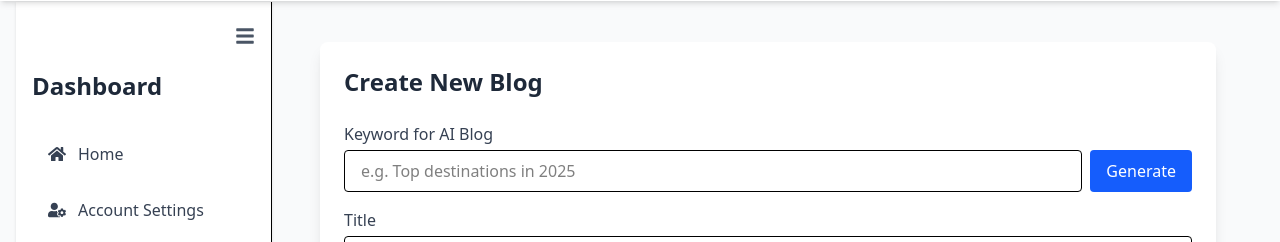
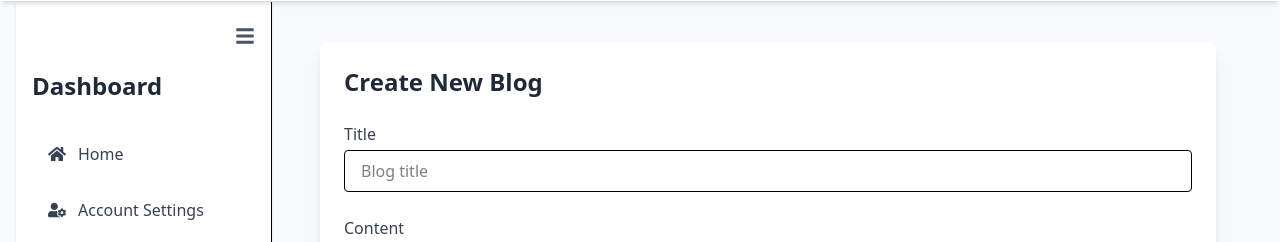
Before and after one commit to Isrargojali/8bloggen, a React (Vite) app in the folder client/: page /dashboard/blogs/create in a window 1280 px wide. Shown: the part 78-320 px from the top of the page. Built offline with nearby package versions, Linux system fonts and the light colour scheme; no server answers.

Commit message:
Remove AI text generation, keep only AI image generation
Co-authored-by: factory-droid[bot] <138933559+factory-droid[bot]@users.noreply.github.com>

```diff
--- a/client/src/pages/CreateBlog.jsx
+++ b/client/src/pages/CreateBlog.jsx
@@ -88,12 +88,10 @@ const MenuBar = ({ editor }) => {
 };
 
 const CreateBlog = () => {
-  const [keyword, setKeyword] = useState("");
   const [title, setTitle] = useState("");
   const [tags, setTags] = useState("");
   const [image, setImage] = useState(null);
   const [preview, setPreview] = useState(null);
-  const [loading, setLoading] = useState(false);
   const [imageLoading, setImageLoading] = useState(false);
 
   const editor = useEditor({
@@ -110,21 +108,6 @@ const CreateBlog = () => {
     content: "",
   });
 
-  const handleGenerate = async () => {
-    if (!keyword.trim()) return;
-
-    setLoading(true);
-    try {
-      const res = await axios.post("/api/generate-blog", { keyword });
-      editor.commands.setContent(res.data.blog);
-      setTitle(keyword);
-    } catch (err) {
-      console.error("Error generating blog:", err);
-      alert("Failed to generate blog.");
-    }
-    setLoading(false);
-  };
-
   const handleImageChange = (e) => {
     const file = e.target.files[0];
     setImage(file);
@@ -136,7 +119,7 @@ const CreateBlog = () => {
   };
 
   const handleGenerateImage = async () => {
-    const prompt = title.trim() || keyword.trim();
+    const prompt = title.trim();
     if (!prompt) {
       alert("Please enter a title or keyword first");
       return;
@@ -207,26 +190,6 @@ const CreateBlog = () => {
       <div className="flex-1 max-w-4xl mx-auto bg-white shadow-lg p-6 rounded-lg mt-10">
         <h1 className="text-2xl font-bold text-gray-800 mb-6">Create New Blog</h1>
 
-        <div className="mb-4">
-          <label className="block font-medium mb-1 text-gray-700">Keyword for AI Blog</label>
-          <div className="flex space-x-2">
-            <input
-              type="text"
-              placeholder="e.g. Top destinations in 2025"
-              value={keyword}
-              onChange={(e) => setKeyword(e.target.value)}
-              className="flex-1 border px-4 py-2 rounded"
-            />
-            <button
-              onClick={handleGenerate}
-              className="bg-blue-600 text-white px-4 py-2 rounded hover:bg-blue-700"
-              disabled={loading}
-            >
-              {loading ? "Generating..." : "Generate"}
-            </button>
-          </div>
-        </div>
-
         <form onSubmit={handleSubmit} className="space-y-6">
           <div>
             <label className="block font-medium mb-1 text-gray-700">Title</label>
```
